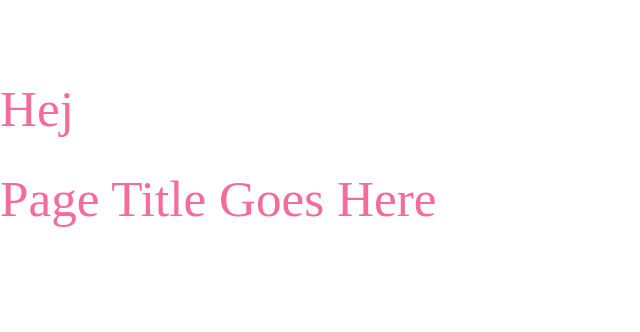
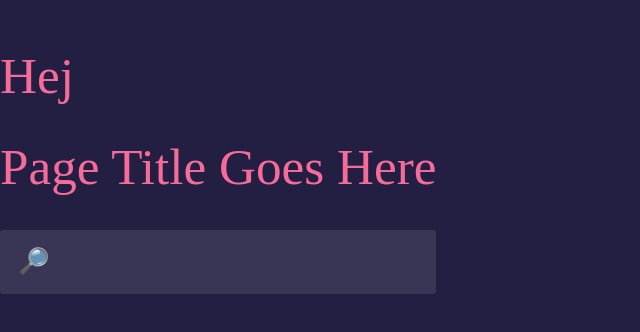
Before and after one commit to fabiolapoblete/ticket-service-examination, a React (Vite) app: page / in a window 1280 px wide. Shown: the part 246-578 px from the top of the page, without its empty margins (0-640 px from the left). Built offline with nearby package versions, Linux system fonts and the light colour scheme; a web font is replaced by a local one.

Commit message:
Created and styled component

```diff
--- a/src/App.jsx
+++ b/src/App.jsx
@@ -1,4 +1,5 @@
 import PageTitle from "./Components/PageTitle";
+import SearchBar from "./Components/SearchBar";
 import "./Styles/App.css";
 
 function App() {
@@ -6,6 +7,7 @@ function App() {
     <div className="App">
       <h1>Hej</h1>
       <PageTitle />
+      <SearchBar />
     </div>
   );
 }
--- /dev/null
+++ b/src/Components/SearchBar.jsx
@@ -0,0 +1,16 @@
+import "../Styles/searchBar.css";
+
+function SearchBar() {
+  return (
+    <form>
+      <input
+        className="searchBar"
+        type="search"
+        placeholder="&#x1F50E;&#xFE0E;"
+        onChange={console.log("changed input")}
+      />
+    </form>
+  );
+}
+
+export default SearchBar;
--- a/src/Styles/App.css
+++ b/src/Styles/App.css
@@ -8,6 +8,10 @@
 
   --header-font: 'Sansita';
   --main-font: 'Fira sans';
+}
+
+body {
+  background-color: var(--background-color);
 }
 
 h1 {
--- /dev/null
+++ b/src/Styles/searchBar.css
@@ -0,0 +1,9 @@
+.searchBar {
+    background-color: #FFFFFF1A;
+    color: white;
+    font-size: 1.6rem;
+    width: 100%;
+    border: none;
+    border-radius: 3px;
+    padding: 1.1rem;
+}
```
